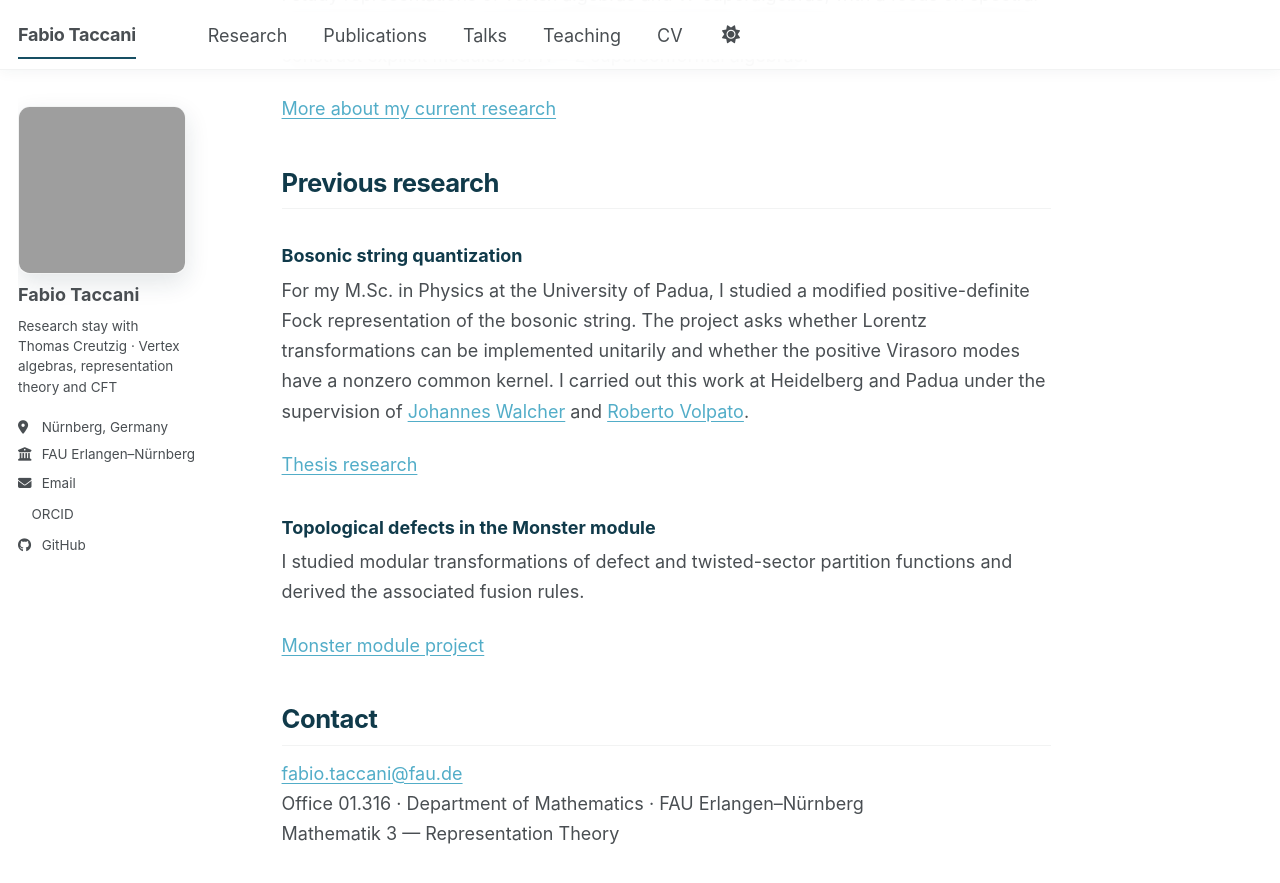
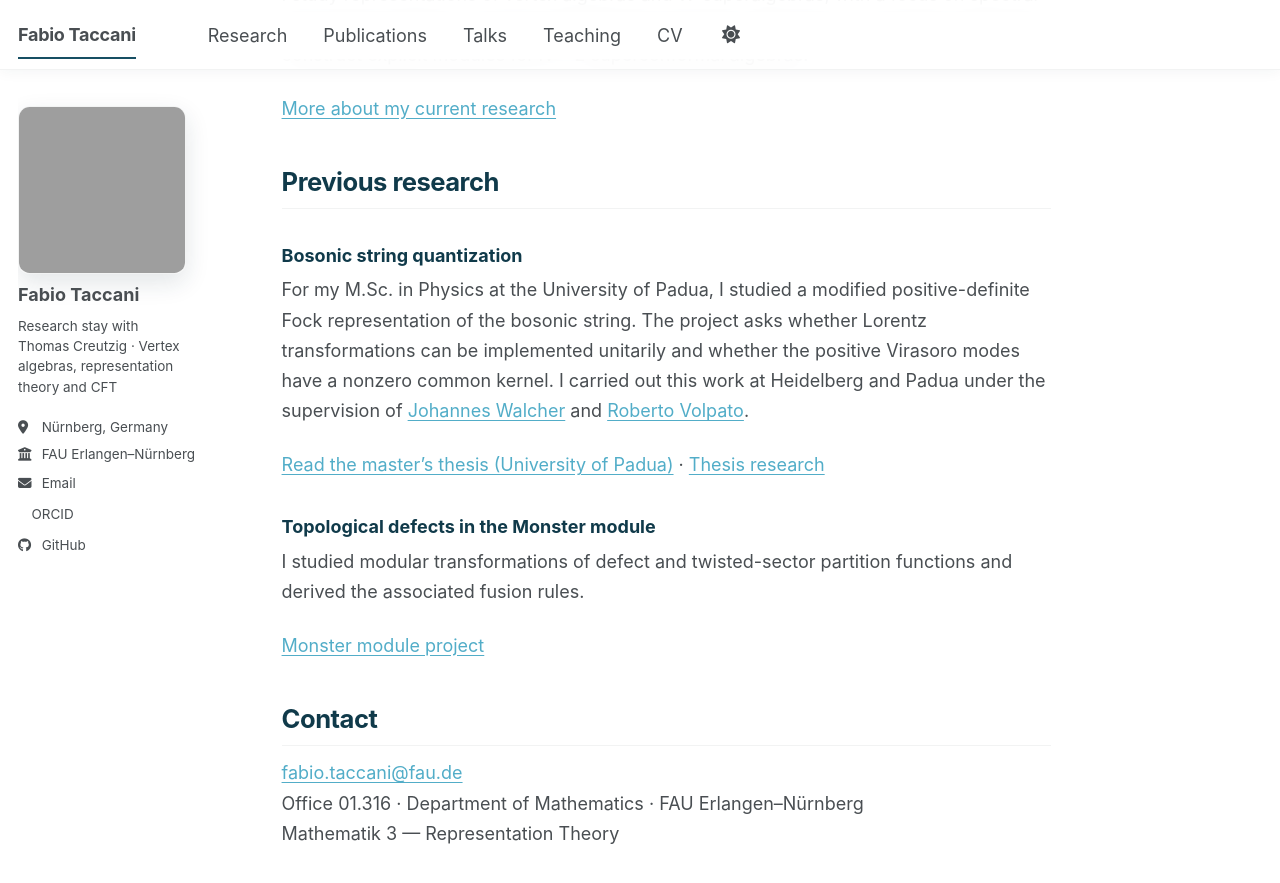
Before and after one commit to FabioTaccani/FabioTaccani.github.io, a Jekyll site: the page built from _pages/about.md, in a window 1280 px wide and 900 px high, scrolled down 733 px. Shown: the top 883 px of the window. Built offline with Jekyll 4.4.1, drawn with Linux system fonts in a browser that asks for light colours; a style sheet for code colours, icons or effects is not loaded.

Commit message:
Link the master's thesis in the homepage research section

```diff
--- a/_pages/about.md
+++ b/_pages/about.md
@@ -47,7 +47,7 @@ work at Heidelberg and Padua under the supervision of
 [Johannes Walcher](https://web.mathi.uni-heidelberg.de/physmath/walcher) and
 [Roberto Volpato](https://unifind.unipd.it/resource/person/13292?language=en_US).
 
-[Thesis research](/research/#mathematical-structures-in-string-quantization)
+[Read the master's thesis (University of Padua)](https://thesis.unipd.it/handle/20.500.12608/114162) · [Thesis research](/research/#mathematical-structures-in-string-quantization)
 
 ### Topological defects in the Monster module
 
```
